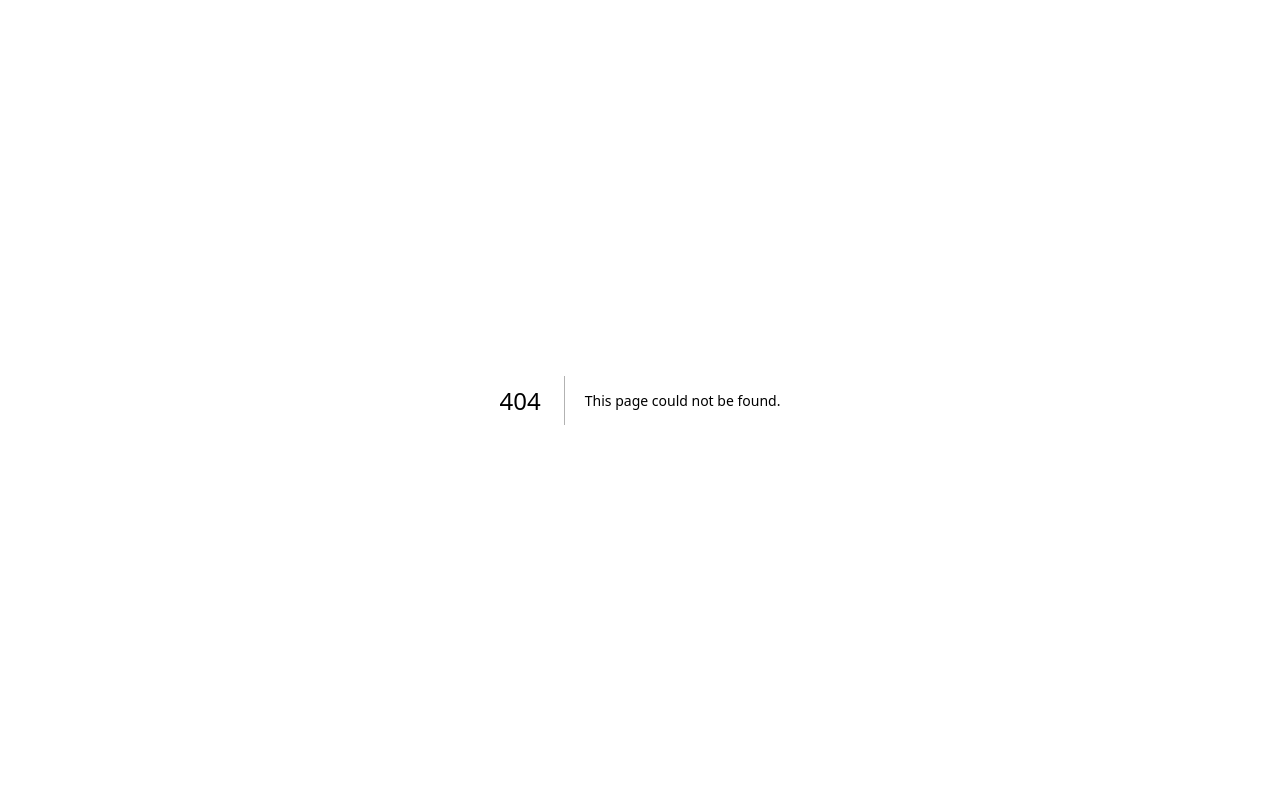
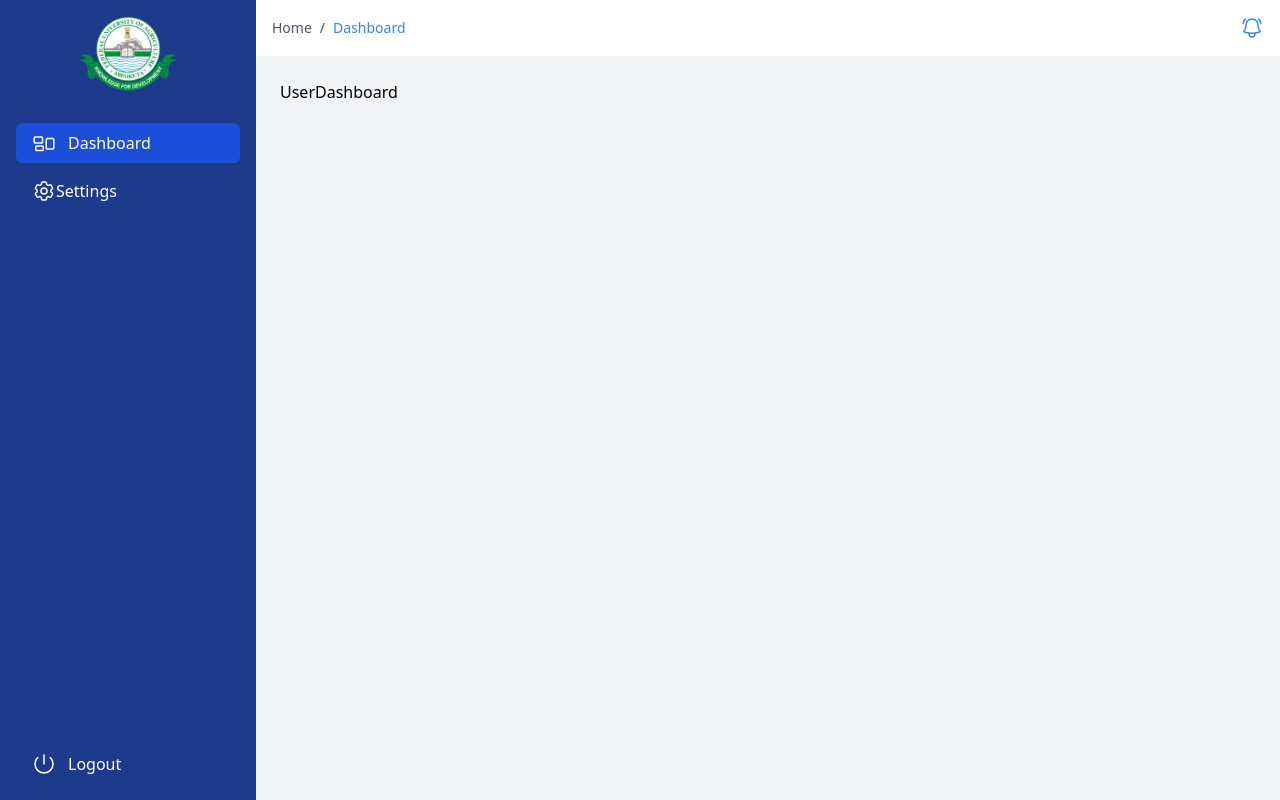
Before and after one commit to Dev-180Memes/greg-schools, a Next.js app: page /dashboard in a window 1280 px wide. Before the commit this address had no page. Built offline with nearby package versions, Linux system fonts and the light colour scheme.

Commit message:
chore: Add User Dashboard Layout component and Sidebar component

```diff
--- /dev/null
+++ b/src/components/Dashboard/User/Layout.tsx
@@ -0,0 +1,34 @@
+import React from 'react';
+import Sidebar from './Sidebar';
+import Navbar from '../Navbar';
+import MainContent from '../MainContent';
+
+type LayoutProps = {
+    children: React.ReactNode;
+}
+
+const Layout: React.FC<LayoutProps> = ({ children }) => {
+    const [sidebarOpen, setSidebarOpen] = React.useState<boolean>(false);
+
+    const toggleSidebar = () => {
+        setSidebarOpen(!sidebarOpen);
+    }
+    return (
+        <div className="flex min-h-screen bg-gray-100">
+            <Sidebar
+                isOpen={sidebarOpen}
+                toggleSidebar={toggleSidebar}
+            />
+            <div className="flex-1 flex flex-col">
+                <Navbar
+                    toggleSidebar={toggleSidebar}
+                />
+                <MainContent>
+                    {children}
+                </MainContent>
+            </div>
+        </div>
+    )
+}
+
+export default Layout
--- /dev/null
+++ b/src/components/Dashboard/User/Sidebar.tsx
@@ -0,0 +1,66 @@
+import React from 'react';
+import Image from 'next/image';
+import Link from 'next/link';
+import { useRouter } from 'next/router';
+
+interface SidebarProps {
+  isOpen: boolean;
+  toggleSidebar: () => void;
+}
+
+const Sidebar: React.FC<SidebarProps> = ({ isOpen, toggleSidebar }) => {
+  const router = useRouter();
+
+  const isActive = (path: string) => router.pathname === path;
+
+  return (
+    <>
+      <div
+        className={`fixed inset-0 bg-black opacity-50 ${
+          isOpen ? 'block' : 'hidden'
+        } md:hidden`}
+        onClick={toggleSidebar}
+      ></div>
+      <div
+        className={`fixed inset-y-0 left-0 transform ${
+          isOpen ? 'translate-x-0' : '-translate-x-full'
+        } transition-transform duration-200 ease-in-out md:relative md:translate-x-0 w-64 bg-blue-900 text-white flex flex-col p-4`}
+      >
+        <div className="flex items-center justify-center mb-8">
+          <Image
+            src={"/images/funaab.png"}
+            alt='Logo'
+            width={100}
+            height={100}
+            className='rounded-full'
+          />
+        </div>
+        <nav className="flex flex-col flex-grow">
+          <Link href={"/dashboard/"} className={`py-2 px-4 flex items-center text-white rounded-md mb-2 ${isActive('/dashboard') ? 'bg-blue-700' : 'hover:bg-blue-700'}`}>
+            <svg xmlns="http://www.w3.org/2000/svg" fill="none" viewBox="0 0 24 24" stroke-width="1.5" stroke="currentColor" className="h-6 w-6 mr-3">
+              <path stroke-linecap="round" stroke-linejoin="round" d="M2.25 7.125C2.25 6.504 2.754 6 3.375 6h6c.621 0 1.125.504 1.125 1.125v3.75c0 .621-.504 1.125-1.125 1.125h-6a1.125 1.125 0 0 1-1.125-1.125v-3.75ZM14.25 8.625c0-.621.504-1.125 1.125-1.125h5.25c.621 0 1.125.504 1.125 1.125v8.25c0 .621-.504 1.125-1.125 1.125h-5.25a1.125 1.125 0 0 1-1.125-1.125v-8.25ZM3.75 16.125c0-.621.504-1.125 1.125-1.125h5.25c.621 0 1.125.504 1.125 1.125v2.25c0 .621-.504 1.125-1.125 1.125h-5.25a1.125 1.125 0 0 1-1.125-1.125v-2.25Z" />
+            </svg>
+            Dashboard
+          </Link>
+          <Link href={"/dashboard/"} className={`py-2 px-4 flex items-center text-white rounded-md mb-2 ${isActive('/') ? 'bg-blue-700' : 'hover:bg-blue-700'}`}>
+            <svg xmlns="http://www.w3.org/2000/svg" fill="none" viewBox="0 0 24 24" strokeWidth={1.5} stroke="currentColor" className="size-6">
+                <path strokeLinecap="round" strokeLinejoin="round" d="M9.594 3.94c.09-.542.56-.94 1.11-.94h2.593c.55 0 1.02.398 1.11.94l.213 1.281c.063.374.313.686.645.87.074.04.147.083.22.127.325.196.72.257 1.075.124l1.217-.456a1.125 1.125 0 0 1 1.37.49l1.296 2.247a1.125 1.125 0 0 1-.26 1.431l-1.003.827c-.293.241-.438.613-.43.992a7.723 7.723 0 0 1 0 .255c-.008.378.137.75.43.991l1.004.827c.424.35.534.955.26 1.43l-1.298 2.247a1.125 1.125 0 0 1-1.369.491l-1.217-.456c-.355-.133-.75-.072-1.076.124a6.47 6.47 0 0 1-.22.128c-.331.183-.581.495-.644.869l-.213 1.281c-.09.543-.56.94-1.11.94h-2.594c-.55 0-1.019-.398-1.11-.94l-.213-1.281c-.062-.374-.312-.686-.644-.87a6.52 6.52 0 0 1-.22-.127c-.325-.196-.72-.257-1.076-.124l-1.217.456a1.125 1.125 0 0 1-1.369-.49l-1.297-2.247a1.125 1.125 0 0 1 .26-1.431l1.004-.827c.292-.24.437-.613.43-.991a6.932 6.932 0 0 1 0-.255c.007-.38-.138-.751-.43-.992l-1.004-.827a1.125 1.125 0 0 1-.26-1.43l1.297-2.247a1.125 1.125 0 0 1 1.37-.491l1.216.456c.356.133.751.072 1.076-.124.072-.044.146-.086.22-.128.332-.183.582-.495.644-.869l.214-1.28Z" />
+                <path strokeLinecap="round" strokeLinejoin="round" d="M15 12a3 3 0 1 1-6 0 3 3 0 0 1 6 0Z" />
+            </svg>
+            Settings
+          </Link>
+        </nav>
+        <div className="mt-auto">
+          <button className="py-2 px-4 flex items-center text-white hover:bg-blue-700 rounded-md">
+            <svg xmlns="http://www.w3.org/2000/svg" fill="none" viewBox="0 0 24 24" strokeWidth={1.5} stroke="currentColor" className="h-6 w-6 mr-3">
+              <path strokeLinecap="round" strokeLinejoin="round" d="M5.636 5.636a9 9 0 1 0 12.728 0M12 3v9" />
+            </svg>
+            Logout
+          </button>
+        </div>
+      </div>
+    </>
+  )
+}
+
+export default Sidebar
--- /dev/null
+++ b/src/pages/dashboard/index.tsx
@@ -0,0 +1,12 @@
+import React from 'react';
+import Layout from '@/components/Dashboard/User/Layout';
+
+const UserDashboard = () => {
+  return (
+    <Layout>
+      UserDashboard
+    </Layout>
+  )
+}
+
+export default UserDashboard;
```
